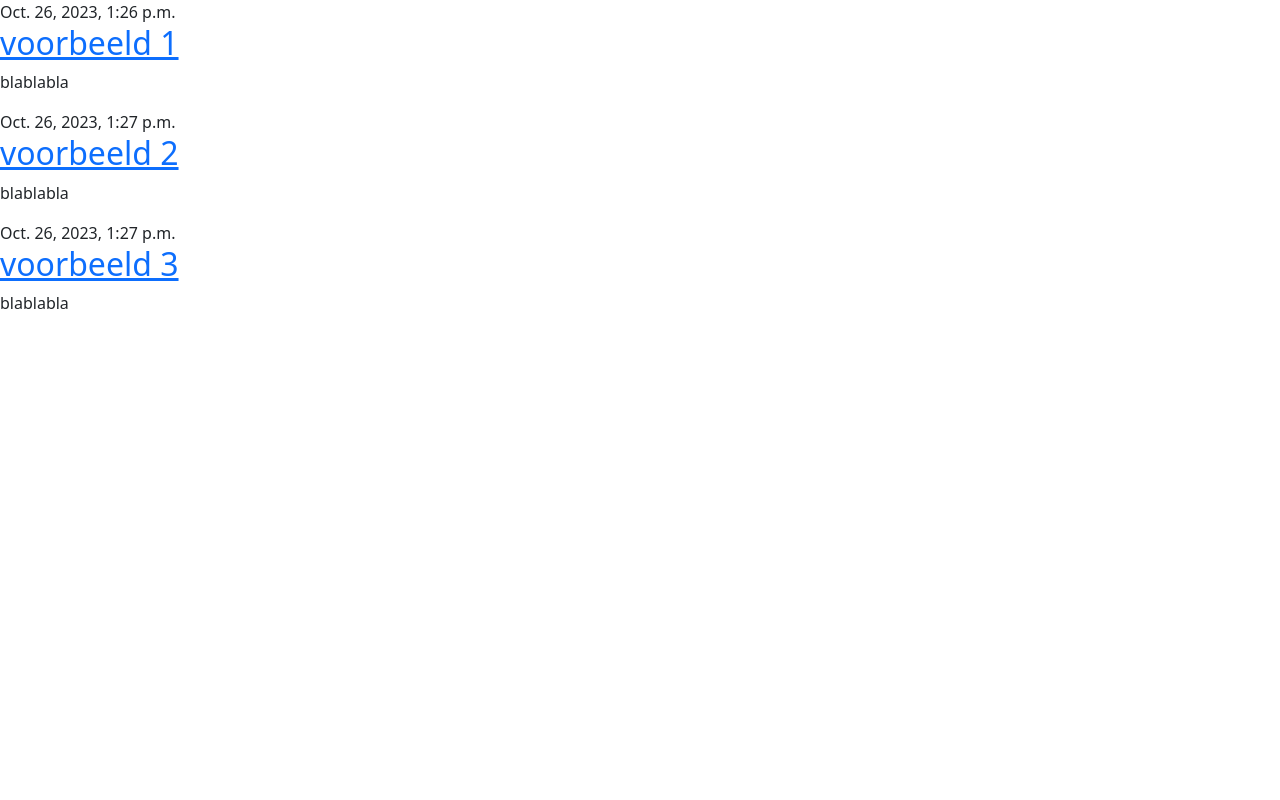
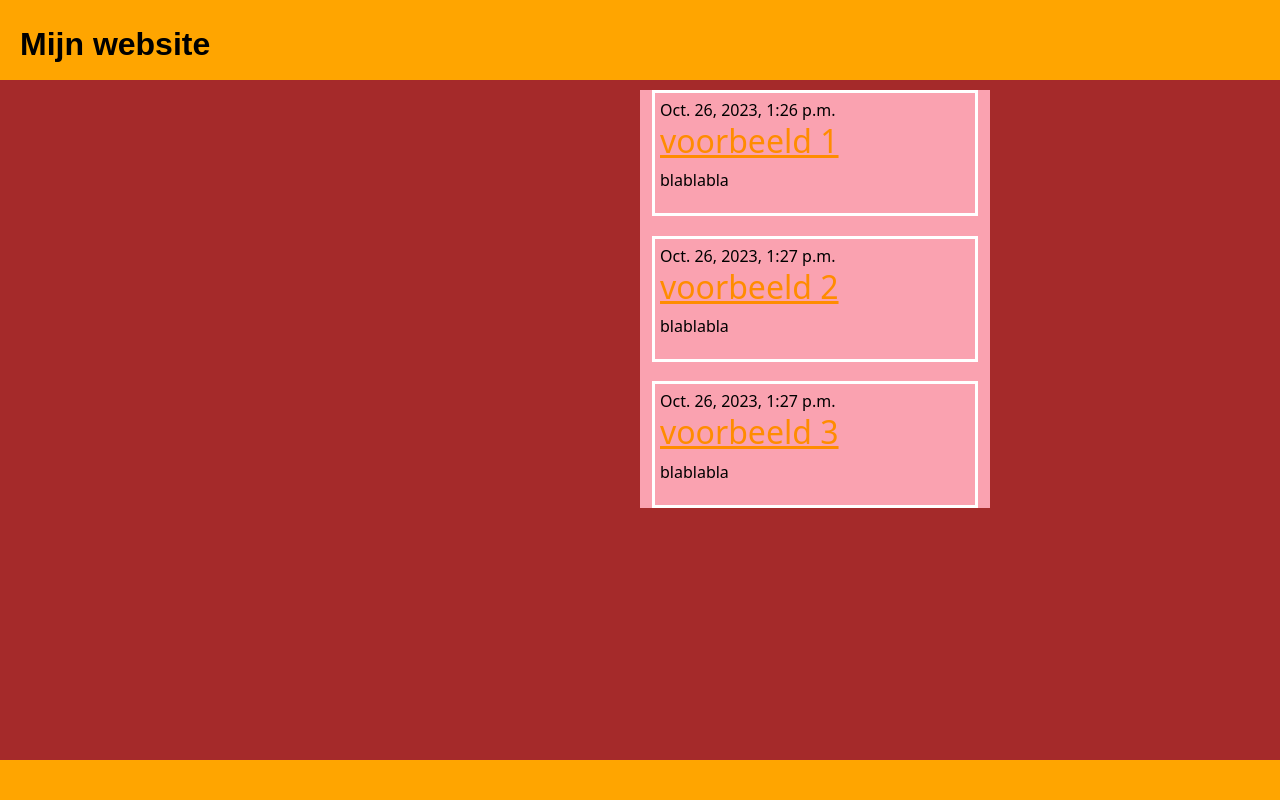
Before and after one commit to GOSBaag/huiswerk, a Django app: page / in a window 1280 px wide. Run offline with Django 3.2, Linux system fonts and the light colour scheme; data comes from the database, SQL or seed files in the repository; both versions use the stored data as it was after the commit; some libraries are stand-ins or nearby versions.

Commit message:
new files

```diff
--- /dev/null
+++ b/mysite/blog/static/css/stijl.css
@@ -0,0 +1,17 @@
+body{background-color: brown; color: black;}
+
+header{background-color: orange; position: fixed; top: 0%; left: 0%;  max-height: 80px; width: 100%; font-size: xx-large;
+font-family: Arial, Helvetica, sans-serif;  font-weight: bold; padding: 20px 0px 20px 20px;}
+
+
+a{color: darkorange;}
+
+.container{background-color: rgb(250, 162, 176); max-height: 450px; max-width: 350px; margin-top: 7%; margin-left: 50%;
+}
+
+.post{margin-top: 6%; border: 3px solid white;}
+
+article{max-height: 150px; max-width: 350px; border: 3px solid white; background-color: rgb(250, 162, 176);
+padding: 5px 5px 5px 5px; color: black;}
+
+footer{background-color: orange; position: fixed; bottom: 0%; left: 0%; height: 40px; width: 100%;}
--- a/mysite/blog/static/stijl.css
+++ /dev/null
@@ -1,5 +0,0 @@
-body{background-color: orange;color: black;}
-
-h1{color: white;}
-
-article{width: 500px;margin-bottom: 40px;border: 3px solid red;}
--- a/mysite/blog/templates/blog/post_list.html
+++ b/mysite/blog/templates/blog/post_list.html
@@ -13,6 +13,8 @@ crossorigin="anonymous">
 <title></title>
 </head>
 <body>
+<header>Mijn website</header>
+<div class="container">
 {% block content %}
 {% for post in posts %}
 <article class="post">
@@ -24,5 +26,7 @@ crossorigin="anonymous">
 </article>
 {% endfor %}
 {% endblock %}
+</div>
+<footer></footer>
 </body>
 </html>
```
Also changed, not shown: mysite/db.sqlite3.
